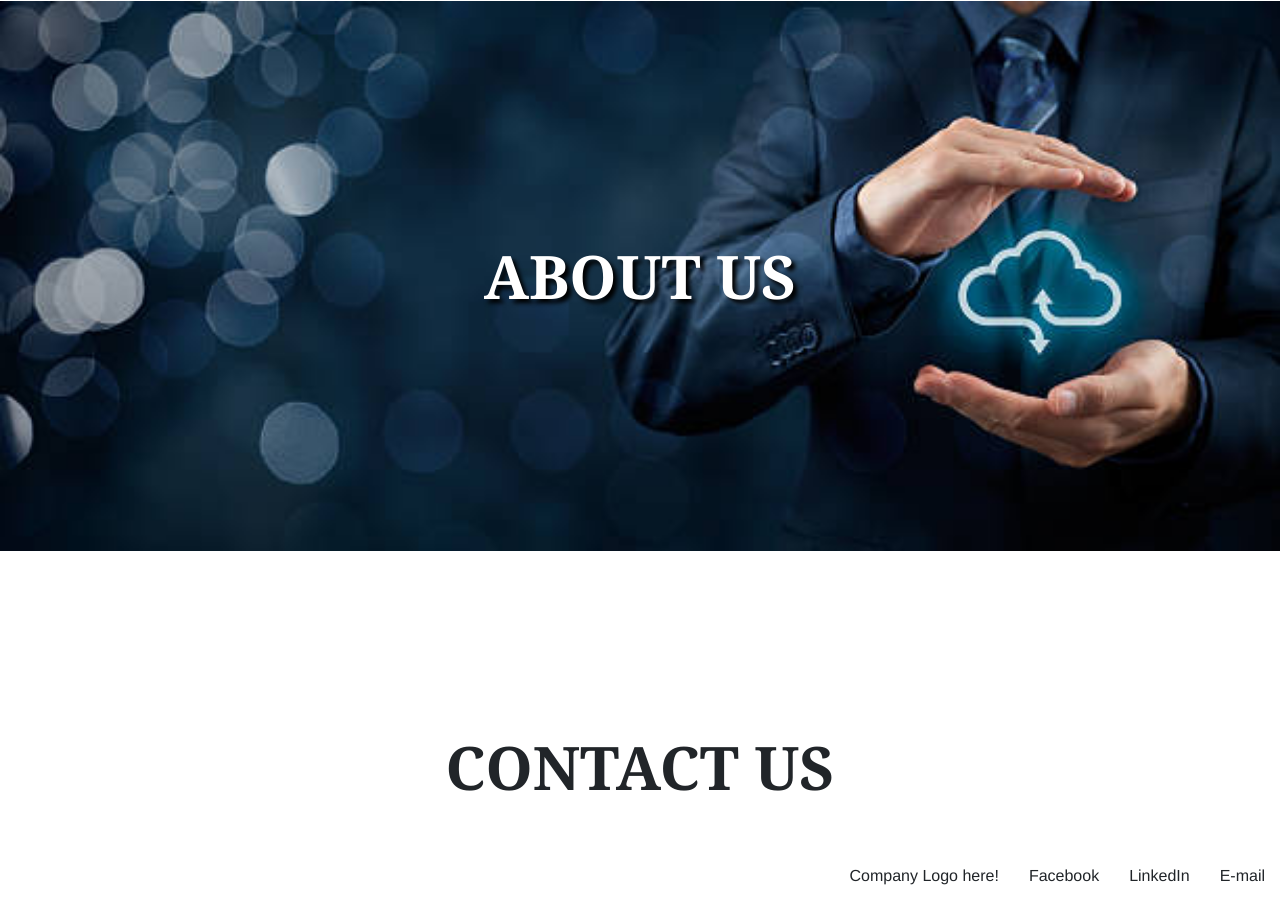
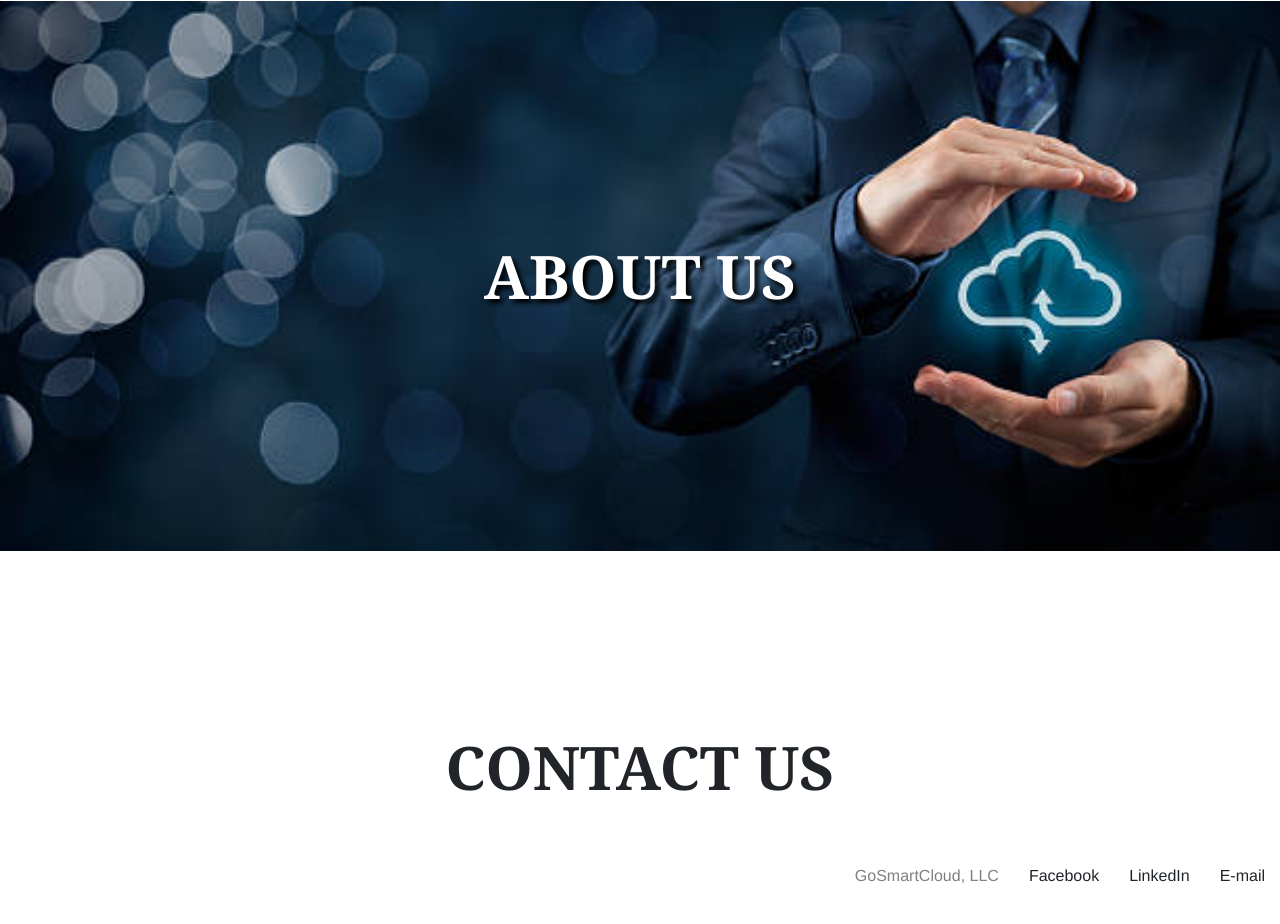
Before and after one commit to wooyounghong/gsc, a website: page public/dist/templates/homepage/index.html in a window 1280 px wide. Shown: the part 1598-2522 px from the top of the page. Drawn offline with nearby package versions, Linux system fonts and the light colour scheme; files whose address does not match are found by name; a web font is replaced by a local one.

Commit message:
made the footer for company name static

```diff
--- a/public/dist/templates/homepage/index.html
+++ b/public/dist/templates/homepage/index.html
@@ -120,43 +120,44 @@
     </h1>
     <div class="contact-info-container">
       <div class="contact-info-items">
-        <a>Company Logo here!</a>
+        <a class="contact-company-anchor" style="color: grey; text-decoration: none !important; font-size: inherit;">GoSmartCloud, LLC</a>
       </div>
-      <div class="contact-info-items">
+      <div class=" contact-info-items ">
         <a>Facebook</a>
       </div>
-      <div class="contact-info-items">
+      <div class="contact-info-items ">
         <a>LinkedIn</a>
       </div>
-      <div class="contact-info-items">
+      <div class="contact-info-items ">
         <a>E-mail</a>
       </div>
     </div>
   </section>
-  <script type="text/javascript">
+  <script type="text/javascript ">
     // with jquery;
     // set up jQuery so that when HTML loads, these event handlers will trigger asynchronously;
     $(document).ready(function () {
       // creating a sticky navbar;
       const stickyNavTop = $('.navbar-container').offset().top;
 
-      // scrolling to top;
+      // scrolling to top:
       $('html, body').animate({
         scrollTop: 0
       }, 700);
 
-      // scroll to services container;
+      // scroll to services container:
       $('#services-navbar').click(function (e) {
         e.preventDefault();
         $(window).scrollTop($('#services-container').offset().top);
       });
 
-      // scroll to about container;
+      // scroll to about container:
       $('#about-navbar').click(function (e) {
         e.preventDefault();
         $(window).scrollTop($('#about-container').offset().top);
       });
-      // scrolling to contact container;
+
+      // scrolling to contact container:
       $('#contact-navbar').click(function (e) {
         e.preventDefault();
         $(window).scrollTop($('#contact-container').offset().top);
@@ -165,7 +166,7 @@
     });
   </script>
   <!-- JS SCRIPT  -->
-  <!-- <script type="text/javascript" src="../../../src/index.js"></script> -->
+  <!-- <script type="text/javascript " src="../../../src/index.js "></script> -->
 </body>
 
 </html>
```
